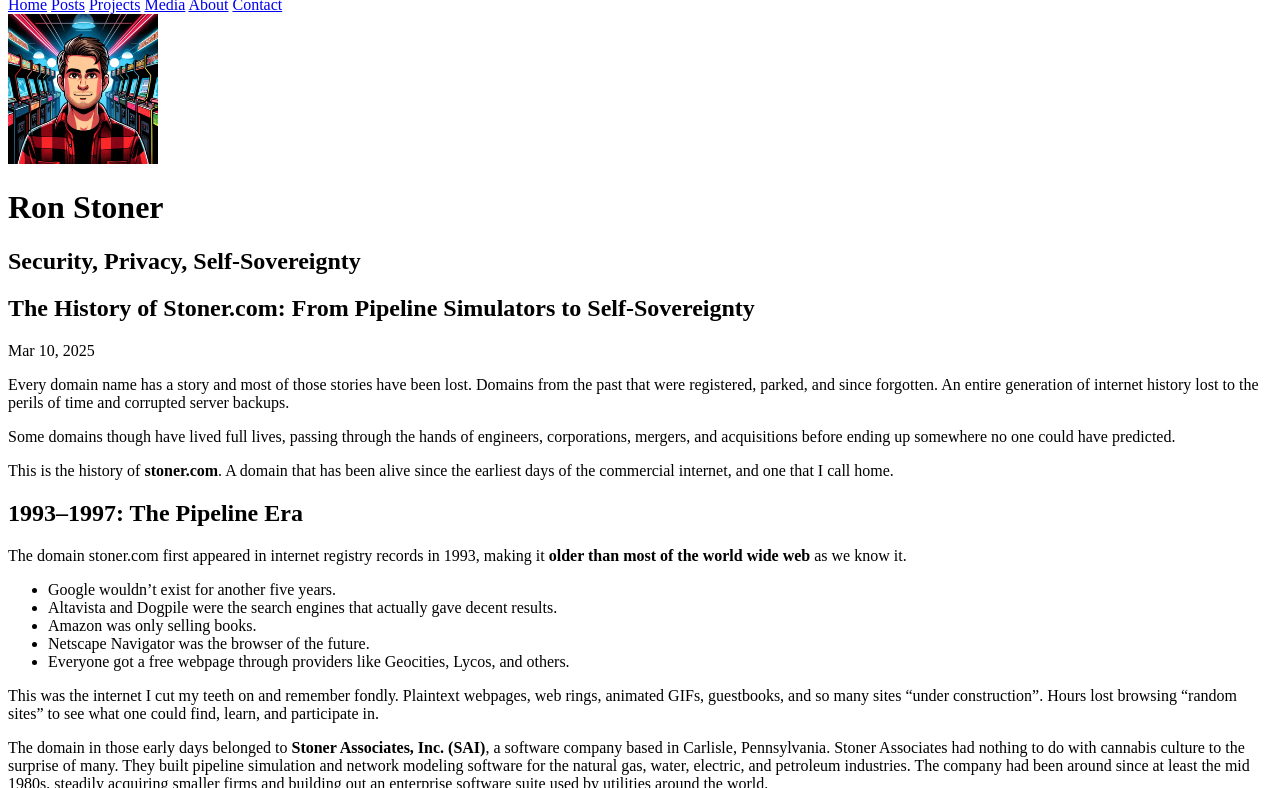
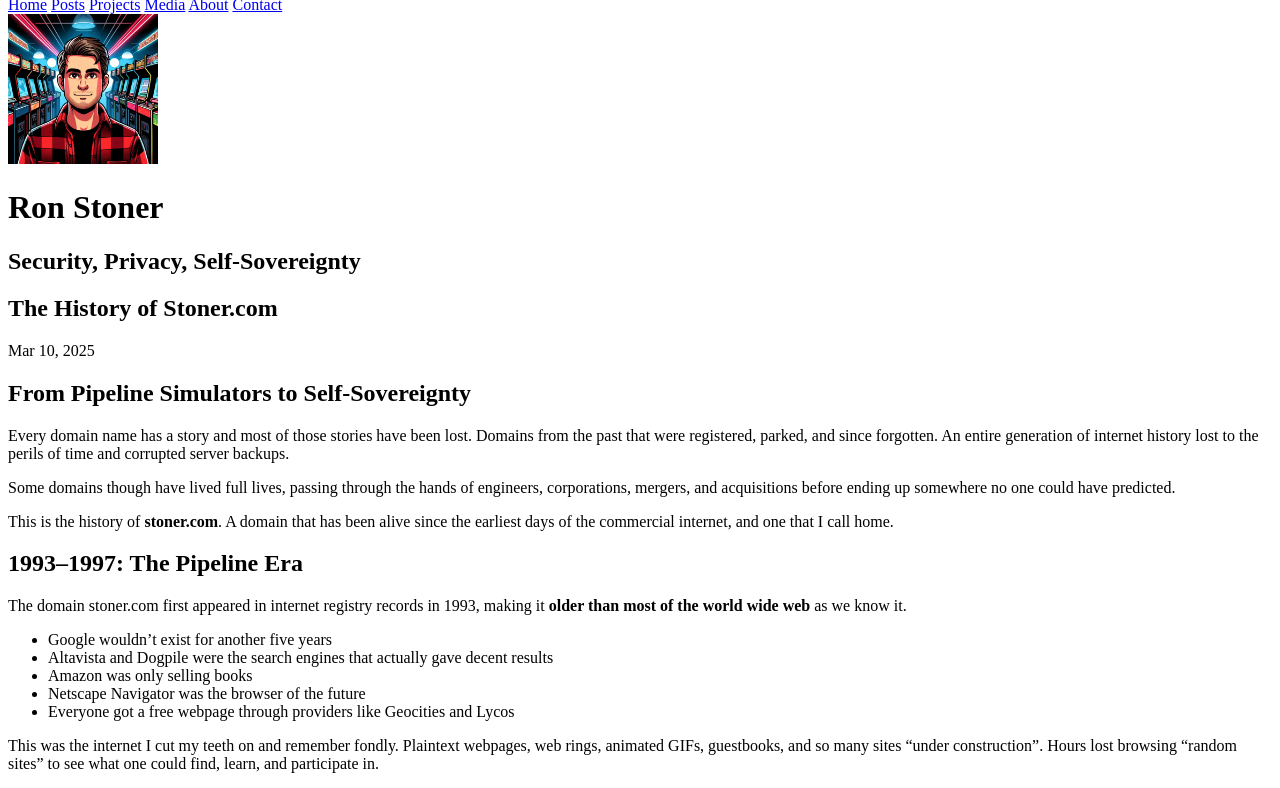
Before and after one commit to ronaldstoner/ron, a Jekyll site: the page built from _posts/2026-03-10-The_History_Of_Stoner_._com.md, in a window 1280 px wide and 900 px high, cut to the strip 112-900 px from the top of the window. Built offline with Jekyll 4.4.1, drawn with Linux system fonts in a browser that asks for light colours.

Commit message:
Post: History of stoner.com fixes

```diff
--- a/_posts/2026-03-10-The_History_Of_Stoner_._com.md
+++ b/_posts/2026-03-10-The_History_Of_Stoner_._com.md
@@ -1,10 +1,11 @@
 ---
 layout: post
 date: 2025-03-10 00:00 -0700
-title:  "The History of Stoner.com: From Pipeline Simulators to Self-Sovereignty"
+title:  "The History of Stoner.com"
 description: "A 30+ year journey through the life of a domain name"
 image: "https://raw.githubusercontent.com/ronaldstoner/ron/gh-pages/images/oct-1997.png"
 ---
+##  From Pipeline Simulators to Self-Sovereignty
 
 Every domain name has a story and most of those stories have been lost.
 Domains from the past that were registered, parked, and since forgotten.
@@ -18,11 +19,11 @@ This is the history of **stoner.com**. A domain that has been alive since the ea
 
 The domain stoner.com first appeared in internet registry records in 1993, making it **older than most of the world wide web** as we know it.
 
- - Google wouldn't exist for another five years.
- - Altavista and Dogpile were the search engines that actually gave decent results.
- - Amazon was only selling books.
- - Netscape Navigator was the browser of the future.
- - Everyone got a free webpage through providers like Geocities, Lycos, and others.
+ - Google wouldn't exist for another five years
+ - Altavista and Dogpile were the search engines that actually gave decent results
+ - Amazon was only selling books
+ - Netscape Navigator was the browser of the future
+ - Everyone got a free webpage through providers like Geocities and Lycos
 
 This was the internet I cut my teeth on and remember fondly. Plaintext webpages, web rings, animated GIFs, guestbooks, and so many sites "under construction". Hours lost browsing "random sites" to see what one could find, learn, and participate in.
 
```
Also changed, not shown: images/stonercom/1997-dec.png, images/stonercom/1997-jul.png, images/stonercom/1998-dec.png, images/stonercom/2001-feb.png, images/stonercom/2002-apr.png, images/stonercom/2003-oct.png, images/stonercom/2006-jan.png, images/stonercom/2011-feb.png, images/stonercom/2013-may.png, images/stonercom/2017-merger.png, images/stonercom/2022-aug.png, images/stonercom/2023-apr.png, 1 other file.
